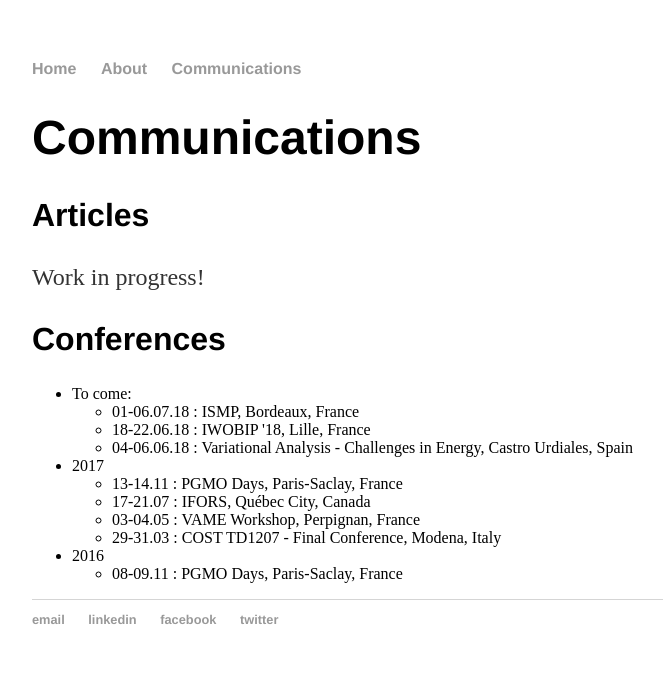
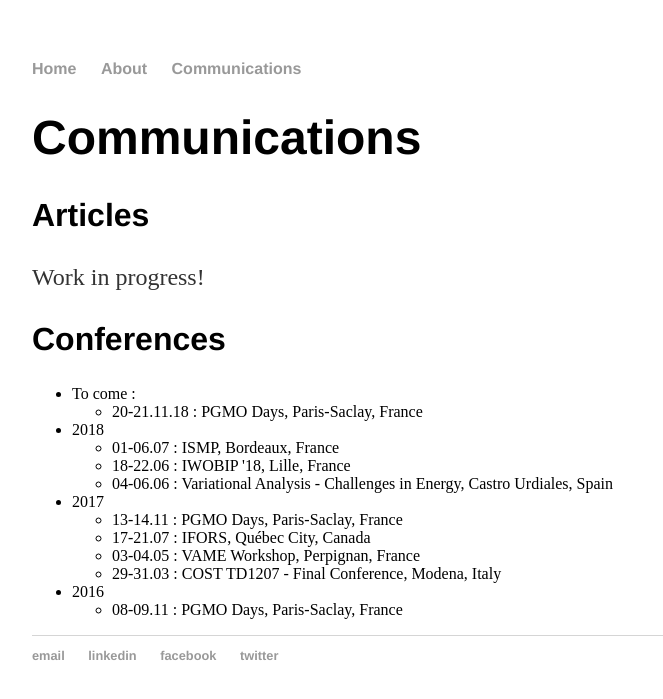
Before and after one commit to l-vn/l-vn.github.io, a Jekyll site: the page built from communications.html, in a window 1280 px wide. Shown: the top 699 px of the page, without its empty margins (160-823 px from the left). Built offline with Jekyll 4.4.1, drawn with Linux system fonts in a browser that asks for light colours.

Commit message:
maj communications

```diff
--- a/communications.html
+++ b/communications.html
@@ -8,11 +8,16 @@ title: Léonard von Niederhäusern
 	<p>Work in progress!</p>
 	<h2>Conferences</h2>
 	<ul>
-		<li>To come:
+		<li>To come :
 			<ul>
-				<li>01-06.07.18 : ISMP, Bordeaux, France</li>
-				<li>18-22.06.18 : IWOBIP '18, Lille, France</li>
-				<li>04-06.06.18 : Variational Analysis - Challenges in Energy, Castro Urdiales, Spain</li>
+				<li>20-21.11.18 : PGMO Days, Paris-Saclay, France</li>
+			</ul>
+		</li>
+		<li>2018
+			<ul>
+				<li>01-06.07 : ISMP, Bordeaux, France</li>
+				<li>18-22.06 : IWOBIP '18, Lille, France</li>
+				<li>04-06.06 : Variational Analysis - Challenges in Energy, Castro Urdiales, Spain</li>
 			</ul>
 		</li>
 		<li>2017
```
